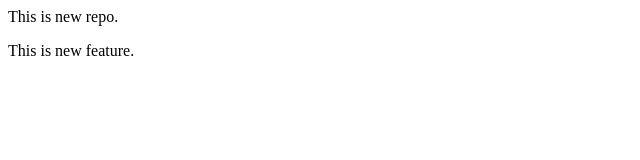
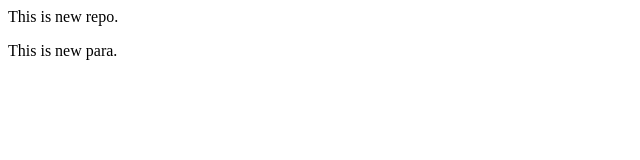
Before and after one commit to tanvichaudhari-tech/LocalRepo, a plain HTML site: page index.html in a window 1280 px wide. Shown: the full height of the page, 0-640 px from the left. Drawn offline with Linux system fonts and the light colour scheme.

Commit message:
Add new parag

```diff
--- a/index.html
+++ b/index.html
@@ -1,2 +1,2 @@
 <p>This is new repo.<p>
-<p>This is new feature.<p>
+<p>This is new para.<p></p>
```
